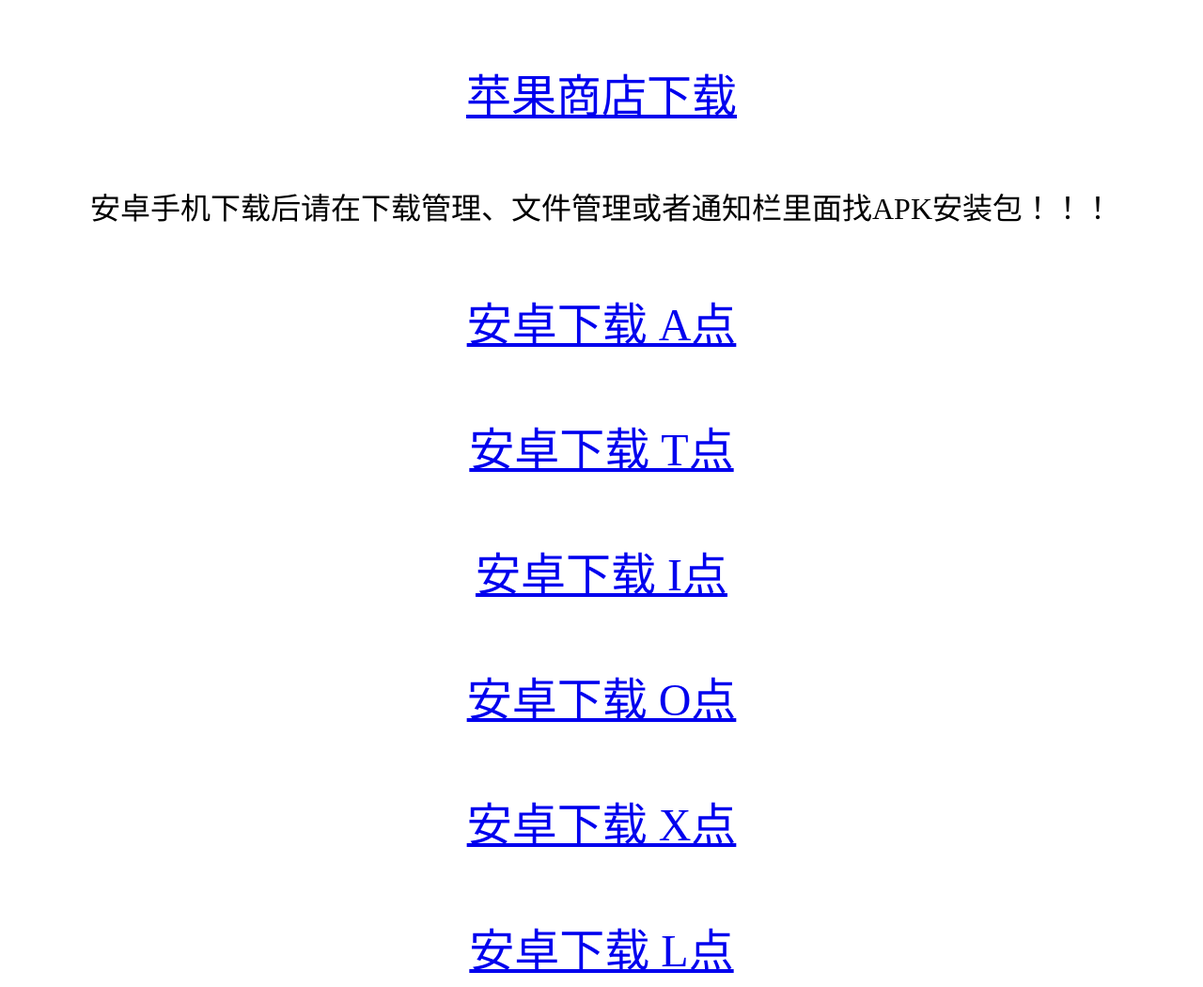
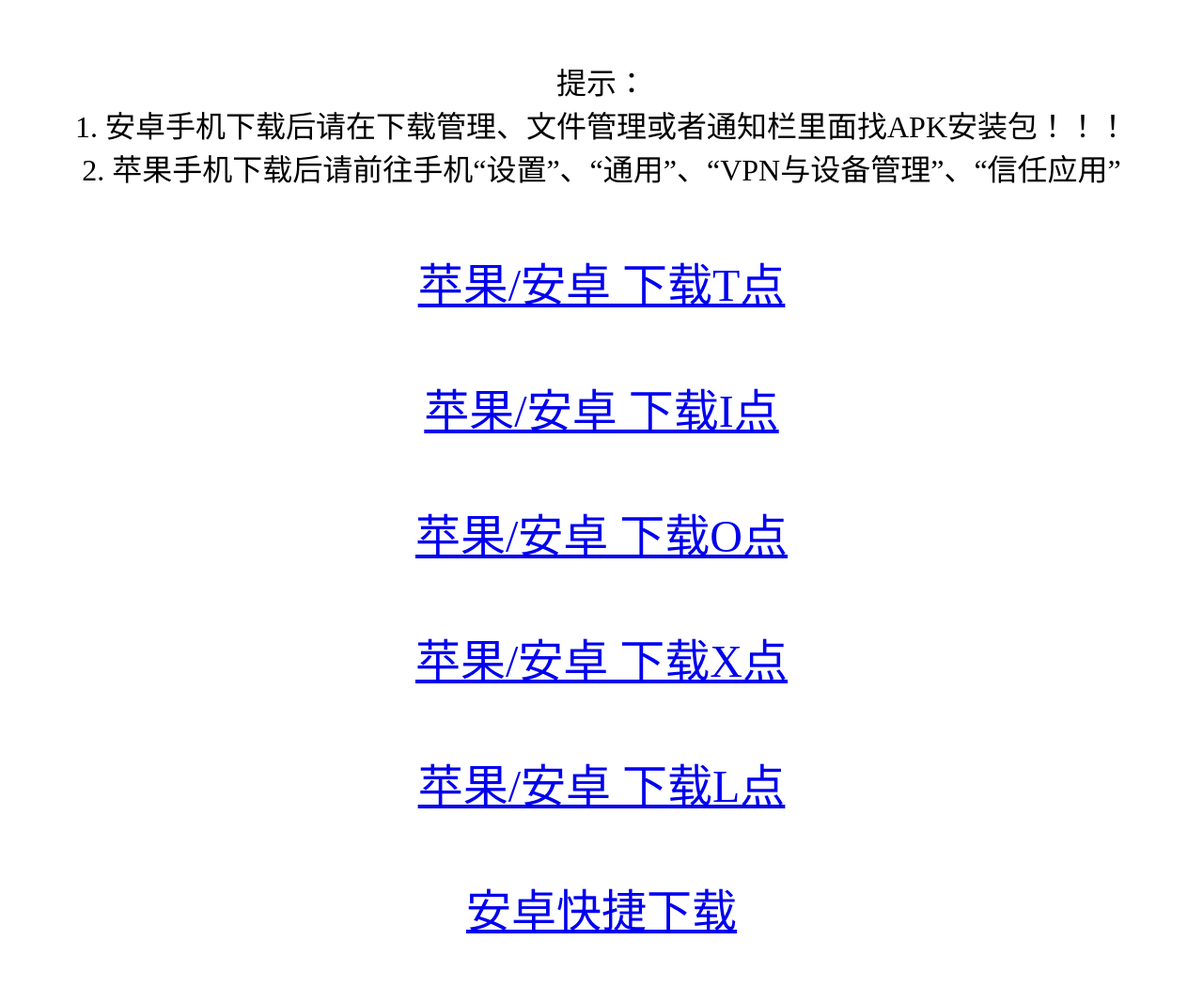
Before and after one commit to okxzapp/-, a plain HTML site: page index.html in a window 1280 px wide. Shown: the whole page at 94% size. After the commit the page ends 1008 px from the top, so only its background shows below. Drawn offline with Linux system fonts and the light colour scheme.

Commit message:
Update index.html

```diff
--- a/index.html
+++ b/index.html
@@ -1,8 +1,7 @@
 <!DOCTYPE html>
 <html>
 	<head>
-		<meta charset="utf-8">
-		<title>APP下载</title>
+		<title>OKYWQ下载</title>
 		<style type="text/css">
 			.title {
 				display: flex;
@@ -23,34 +22,29 @@
 		</style>
 	</head>
 	<body>
-		<div id="app">
-			<div class="download">
-				<div class="title">
-				<a href="https://apps.apple.com/app/id1547626173" target="_blank">苹果商店下载</a>
-				</div>
 		<div class="title1">
-				<a>安卓手机下载后请在下载管理、文件管理或者通知栏里面找APK安装包！！！</a>
+		<a>提示：<br>
+		1. 安卓手机下载后请在下载管理、文件管理或者通知栏里面找APK安装包！！！<br>
+		2. 苹果手机下载后请前往手机“设置”、“通用”、“VPN与设备管理”、“信任应用”
+		</a>
 		</div>
 		<div class="title">
-				<a href="https://3g.lenovomm.com/w3g/yydownload/com.okyuanwei.app/17071" target="_blank">安卓下载 A点</a>
+		<a href="https://giverofdata.lanzout.com/s/okywq" target="_blank">苹果/安卓 下载T点</a>
 		</div>
 		<div class="title">
-				<a href="https://giverofdata.lanzout.com/okywq" target="_blank">安卓下载 T点</a>
+		<a href="https://giverofdata.lanzoui.com/s/okywq" target="_blank">苹果/安卓 下载I点</a>
 		</div>
 		<div class="title">
-				<a href="https://giverofdata.lanzoui.com/okywq" target="_blank">安卓下载 I点</a>
+		<a href="https://giverofdata.lanzouo.com/s/okywq" target="_blank">苹果/安卓 下载O点</a>
 		</div>
 		<div class="title">
-				<a href="https://giverofdata.lanzouo.com/okywq" target="_blank">安卓下载 O点</a>
+		<a href="https://giverofdata.lanzoux.com/s/okywq" target="_blank">苹果/安卓 下载X点</a>
 		</div>
 		<div class="title">
-				<a href="https://giverofdata.lanzoux.com/okywq" target="_blank">安卓下载 X点</a>
+		<a href="https://giverofdata.lanzoul.com/s/okywq" target="_blank">苹果/安卓 下载L点</a>
 		</div>
 		<div class="title">
-				<a href="https://giverofdata.lanzoul.com/okywq" target="_blank">安卓下载 L点</a>
-				</div>
-
-			</div>
+		<a href="https://3g.lenovomm.com/w3g/yydownload/com.okyuanwei.app/17071" target="_blank">安卓快捷下载</a>
 		</div>
 	</body>
 </html>
```
Lines whose indentation alone changed are shown as unchanged.
